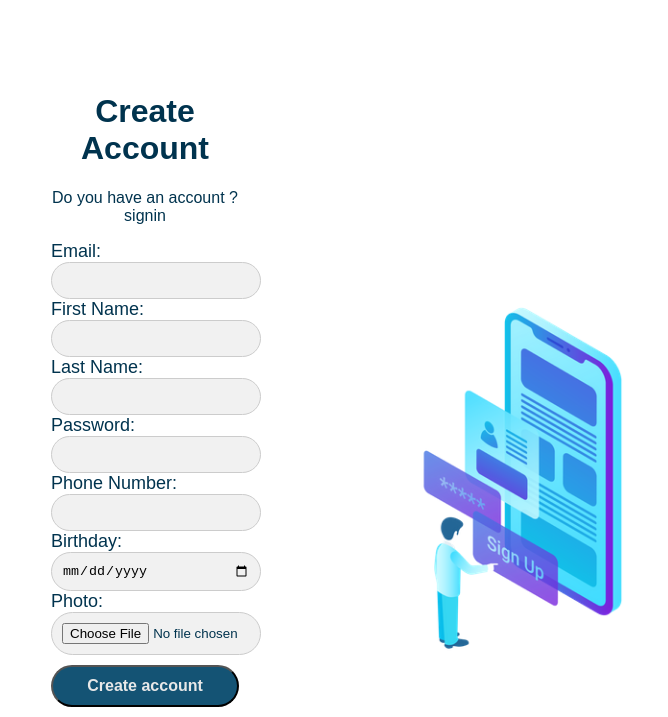
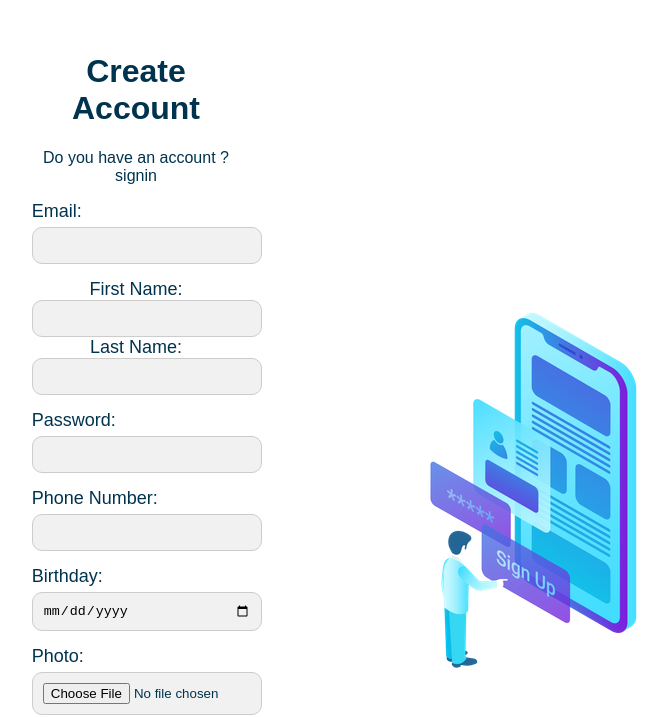
Before and after one commit to MrNewbie-KH/GP-frontend, a React (Vite) app: page / in a window 1280 px wide. Shown: the part 118-835 px from the top of the page, without its empty margins (279-947 px from the left). Built offline with nearby package versions, Linux system fonts and the light colour scheme.

Commit message:
updating ui and button of signup SignUpForm

```diff
--- a/package.json
+++ b/package.json
@@ -22,6 +22,6 @@
     "eslint-plugin-react": "^7.33.2",
     "eslint-plugin-react-hooks": "^4.6.0",
     "eslint-plugin-react-refresh": "^0.4.5",
-    "vite": "^5.1.0"
+    "vite": "^5.1.3"
   }
 }
--- a/src/App.css
+++ b/src/App.css
@@ -1,5 +1,5 @@
 #root {
-  margin: 0 auto;
-  padding: 2rem;
+  margin: 0;
+  padding: 0;
   text-align: center;
 }
--- a/src/components/SignUp/Button.module.css
+++ b/src/components/SignUp/Button.module.css
@@ -9,16 +9,17 @@
   background-color: var(--secondary-dark);
   border-radius: 100px;
   cursor: pointer;
-  transition: background-color 0.3s ease;
   margin-top: 10px;
   width: 100%;
   display: flex;
   align-items: center;
   justify-content: center;
   gap: 5px;
+  border: none;
 }
 .btn:hover {
   background-color: #7923dc;
+  transition: background-color 0.7s ease;
 }
 .google:hover {
   background-color: red;
--- a/src/components/SignUp/SignUpForm.jsx
+++ b/src/components/SignUp/SignUpForm.jsx
@@ -28,7 +28,7 @@ function SignupForm() {
   };
 
   return (
-    <form onSubmit={handleSubmit}>
+    <form onSubmit={handleSubmit} encType="">
       <div className={style.formRow}>
         <label>Email:</label>
         <input
@@ -40,6 +40,8 @@ function SignupForm() {
         />
       </div>
       <div className={style.formRow}>
+        <div className={style.names}>
+          <div>
             <label>First Name:</label>
             <input
               type="text"
@@ -49,7 +51,7 @@ function SignupForm() {
               required
             />
           </div>
-      <div className={style.formRow}>
+          <div>
             <label>Last Name:</label>
             <input
               type="text"
@@ -58,6 +60,8 @@ function SignupForm() {
               onChange={handleChange}
               required
             />
+          </div>
+        </div>
       </div>
       <div className={style.formRow}>
         <label>Password:</label>
--- a/src/components/SignUp/SignUpForm.module.css
+++ b/src/components/SignUp/SignUpForm.module.css
@@ -3,10 +3,10 @@
   flex-direction: column;
   align-items: flex-start;
   justify-content: center;
-  border-radius: 5px;
+  gap: 5px;
 }
 input {
-  border-radius: 50px; /* Adjust the value to control the roundness of the ellipse */
+  border-radius: 10px; /* Adjust the value to control the roundness of the ellipse */
   padding: 10px;
   border: 1px solid #ccc;
   width: 100%;
@@ -15,3 +15,14 @@ input {
 label {
   font-size: 18px;
 }
+.name {
+  display: flex;
+  width: 20%;
+  justify-content: end;
+  background-color: red;
+}
+form {
+  display: flex;
+  flex-direction: column;
+  gap: 15px;
+}
```
Also changed, not shown: 1 other file (tests, documents, lock files or other folders). Lines whose indentation alone changed are shown as unchanged.
